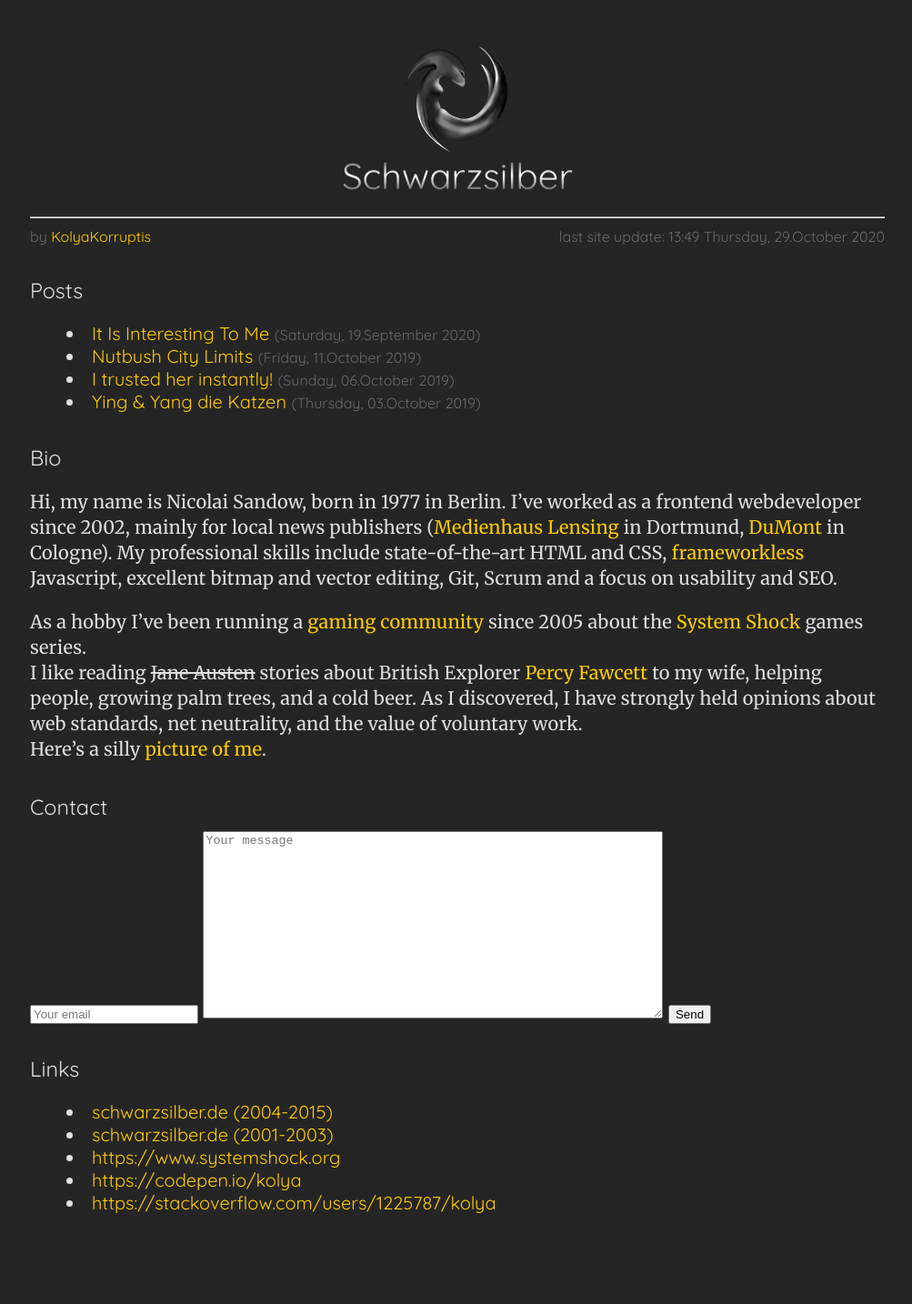
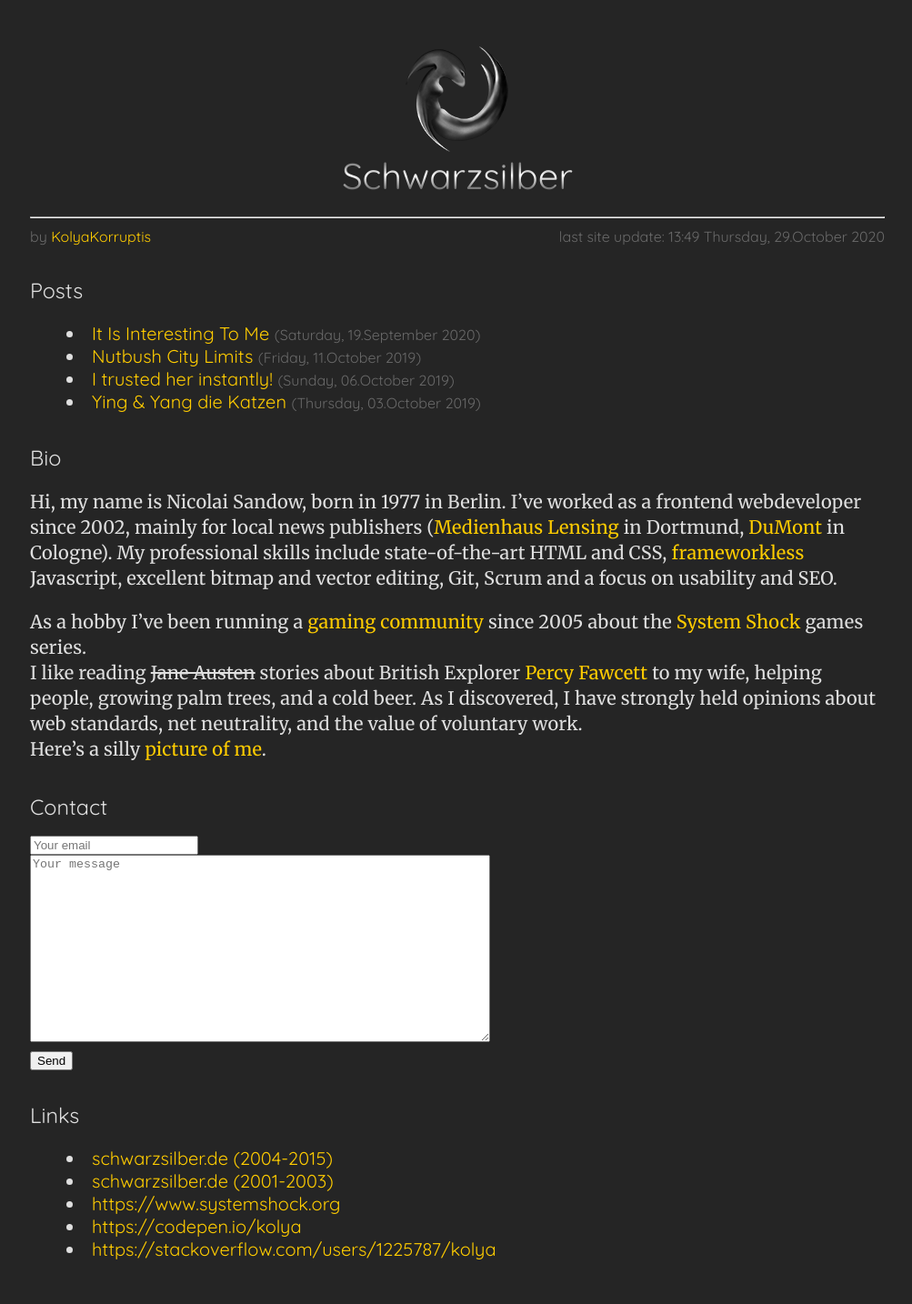
Before and after one commit to KolyaKorruptis/.github.io, a Jekyll site: the page built from index.md, in a window 1280 px wide. Shown: the whole page at 91% size, without its empty margins (137-1140 px from the left). Built offline with Jekyll 4.4.1, drawn with Linux system fonts in a browser that asks for light colours; our own code applies the rules of GitHub Pages for plain Markdown files; the repository's description, which GitHub fills in, is left out; before the commit the page ends 1383 px from its top, so only the background shows below that.

Commit message:
Update index.md

```diff
--- a/index.md
+++ b/index.md
@@ -27,8 +27,8 @@ Here's a silly [picture of me](/img/nicolai.jpg).
 
 ### Contact
 <form action="https://formspree.io/f/mqkgbajv" method="POST">
-  <input type="text" name="_replyto" placeholder="Your email">
-  <textarea name="message" placeholder="Your message" style="width:500px;height:200px;"></textarea>
+  <input type="text" name="_replyto" placeholder="Your email"><br>
+  <textarea name="message" placeholder="Your message" style="width:500px;height:200px;"></textarea><br>
   <button type="submit">Send</button>
 </form>
 
```
